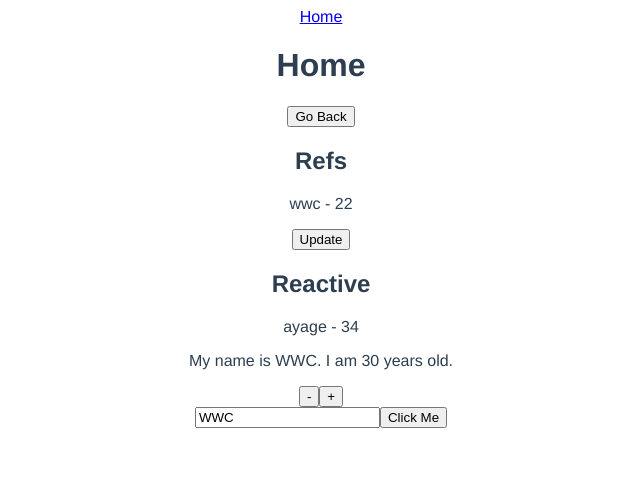
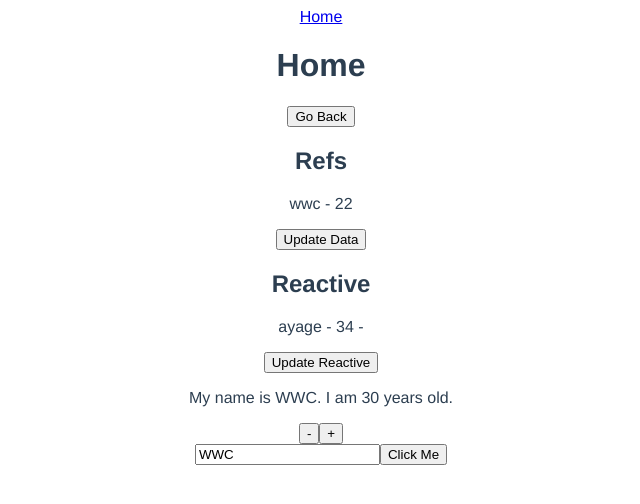
Before and after one commit to winwinchit1355/vue, a Vue app in the folder dojo-blog/: page /home in a window 1280 px wide. Shown: the top 504 px of the page, without its empty margins (319-959 px from the left). Built offline with nearby package versions, Linux system fonts and the light colour scheme.

Commit message:
test reactive

```diff
--- a/dojo-blog/src/views/HomeView.vue
+++ b/dojo-blog/src/views/HomeView.vue
@@ -4,9 +4,10 @@
     <button @click="back">Go Back</button>
     <h2>Refs</h2>
     <p>{{ data.name }} - {{ data.age }}</p>
-    <button @click="updateData">Update</button>
+    <button @click="updateData">Update Data</button>
     <h2>Reactive</h2>
-    <p>{{ reactiveData.name }} - {{ reactiveData.age }}</p>
+    <p>{{ reactiveData.name }} - {{ reactiveData.age }} - {{ nameTest }}</p>
+    <button @click="updateReactive">Update Reactive</button>
   </div>
 </template>
 
@@ -17,10 +18,17 @@ export default {
   setup(){
     const data = ref({name:'wwc',age:22});
     const reactiveData = reactive({name:'ayage',age:34});
+
+    // test reactive with primitive value
+    const nameTest = ref('aa');
     const updateData = () =>{
       data.value.age = 40;
     }
-    return {data,updateData,reactiveData};
+    const updateReactive = () =>{
+      reactiveData.age = 55;
+      nameTest.value = 'bb';
+    }
+    return {data,updateData,reactiveData,updateReactive};
   },
   methods:{
     back(){
```
